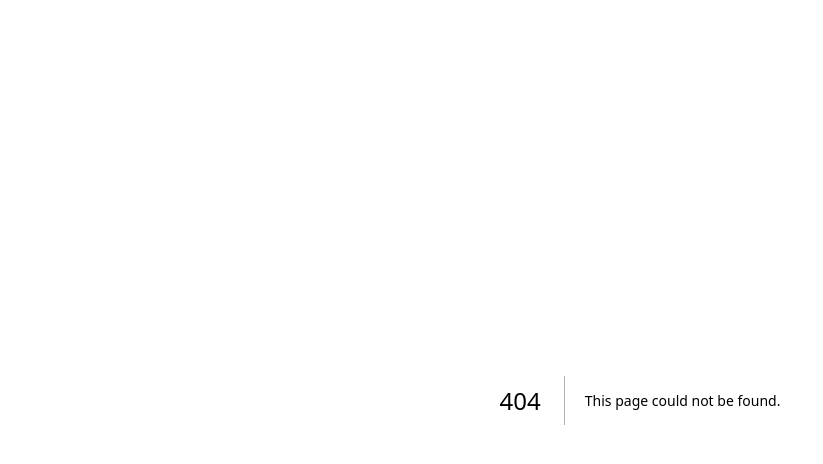
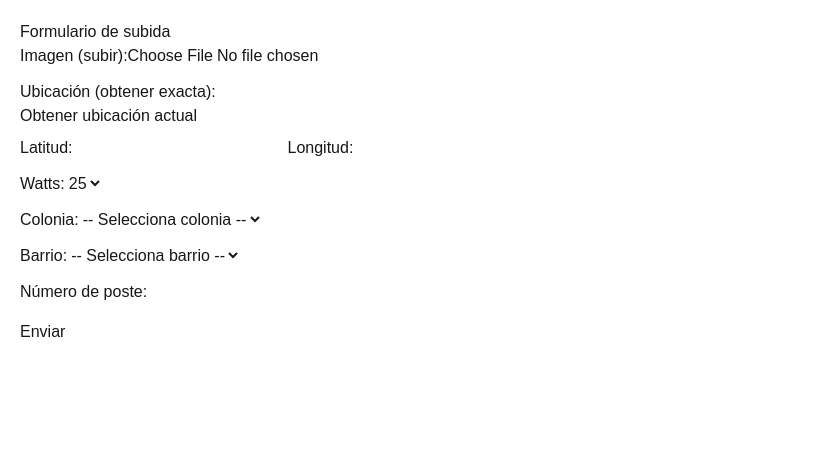
Before and after one commit to Reyirel/lumixmi, a Next.js app: page /form in a window 1280 px wide. Before the commit this address had no page. Shown: the top 464 px of the page, without its empty margins (0-823 px from the left). Built offline with nearby package versions, Linux system fonts and the light colour scheme.

Commit message:
feat: add initial project structure with authentication and form handling

```diff
--- /dev/null
+++ b/app/admin/page.tsx
@@ -0,0 +1,10 @@
+import React from 'react'
+
+export default function AdminPage() {
+  return (
+    <main style={{ padding: 20 }}>
+      <h1>Admin (placeholder)</h1>
+      <p>Esta página será implementada más adelante.</p>
+    </main>
+  )
+}
--- /dev/null
+++ b/app/api/colonias/route.ts
@@ -0,0 +1,33 @@
+import { NextResponse } from 'next/server'
+
+export async function GET() {
+  // Simulamos datos que vendrían de una base de datos
+  const colonias = [
+    {
+      id: 1,
+      nombre: 'Colonia Centro',
+      barrios: [
+        { id: 1, nombre: 'Barrio A' },
+        { id: 2, nombre: 'Barrio B' },
+      ],
+    },
+    {
+      id: 2,
+      nombre: 'Colonia Norte',
+      barrios: [
+        { id: 3, nombre: 'Barrio C' },
+        { id: 4, nombre: 'Barrio D' },
+      ],
+    },
+    {
+      id: 3,
+      nombre: 'Colonia Sur',
+      barrios: [
+        { id: 5, nombre: 'Barrio E' },
+        { id: 6, nombre: 'Barrio F' },
+      ],
+    },
+  ]
+
+  return NextResponse.json(colonias)
+}
--- /dev/null
+++ b/app/form/page.tsx
@@ -0,0 +1,171 @@
+"use client"
+
+import React, { useEffect, useState } from 'react'
+
+type Colonia = {
+  id: number
+  nombre: string
+  barrios: { id: number; nombre: string }[]
+}
+
+export default function FormPage() {
+  const [colonias, setColonias] = useState<Colonia[]>([])
+  const [selectedColonia, setSelectedColonia] = useState<number | null>(null)
+  const [selectedBarrio, setSelectedBarrio] = useState<number | null>(null)
+  const [watts, setWatts] = useState<number>(25)
+  const [poste, setPoste] = useState<string>('')
+  const [image, setImage] = useState<File | null>(null)
+  const [preview, setPreview] = useState<string | null>(null)
+  const [coords, setCoords] = useState<{ lat: number; lng: number } | null>(null)
+
+  useEffect(() => {
+    fetch('/api/colonias')
+      .then((r) => r.json())
+      .then((data) => setColonias(data))
+      .catch((e) => console.error('Error cargando colonias', e))
+  }, [])
+
+  useEffect(() => {
+    if (!image) {
+      setPreview(null)
+      return
+    }
+    const url = URL.createObjectURL(image)
+    setPreview(url)
+    return () => URL.revokeObjectURL(url)
+  }, [image])
+
+  function handleImage(e: React.ChangeEvent<HTMLInputElement>) {
+    const file = e.target.files && e.target.files[0]
+    if (file) setImage(file)
+  }
+
+  function useGeolocation() {
+    if (!('geolocation' in navigator)) {
+      alert('Geolocalización no soportada')
+      return
+    }
+    navigator.geolocation.getCurrentPosition(
+      (pos) => {
+        setCoords({ lat: pos.coords.latitude, lng: pos.coords.longitude })
+      },
+      (err) => {
+        alert('Error obteniendo ubicación: ' + err.message)
+      },
+      { enableHighAccuracy: true }
+    )
+  }
+
+  function handleSubmit(e: React.FormEvent) {
+    e.preventDefault()
+    const payload = {
+      watts,
+      poste,
+      coloniaId: selectedColonia,
+      barrioId: selectedBarrio,
+      coords,
+      imageName: image?.name ?? null,
+    }
+    // Aquí enviarías al servidor. De momento solo lo mostramos en consola.
+    console.log('Enviar payload:', payload)
+    alert('Formulario listo (revisa consola)')
+  }
+
+  const barriosOptions =
+    colonias.find((c) => c.id === selectedColonia)?.barrios ?? []
+
+  return (
+    <main style={{ padding: 20 }}>
+      <h1>Formulario de subida</h1>
+      <form onSubmit={handleSubmit}>
+        <div style={{ marginBottom: 12 }}>
+          <label>Imagen (subir):</label>
+          <input type="file" accept="image/*" onChange={handleImage} />
+          {preview && (
+            <div style={{ marginTop: 8 }}>
+              <img src={preview} alt="preview" style={{ maxWidth: 300 }} />
+            </div>
+          )}
+        </div>
+
+        <div style={{ marginBottom: 12 }}>
+          <label>Ubicación (obtener exacta):</label>
+          <div>
+            <button type="button" onClick={useGeolocation}>
+              Obtener ubicación actual
+            </button>
+          </div>
+          <div style={{ marginTop: 8 }}>
+            <label>Latitud:</label>
+            <input
+              type="number"
+              step="any"
+              value={coords?.lat ?? ''}
+              onChange={(e) =>
+                setCoords((c) => ({ lat: Number(e.target.value) || 0, lng: c?.lng ?? 0 }))
+              }
+            />
+            <label style={{ marginLeft: 8 }}>Longitud:</label>
+            <input
+              type="number"
+              step="any"
+              value={coords?.lng ?? ''}
+              onChange={(e) =>
+                setCoords((c) => ({ lat: c?.lat ?? 0, lng: Number(e.target.value) || 0 }))
+              }
+            />
+          </div>
+        </div>
+
+        <div style={{ marginBottom: 12 }}>
+          <label>Watts:</label>
+          <select value={watts} onChange={(e) => setWatts(Number(e.target.value))}>
+            <option value={25}>25</option>
+            <option value={40}>40</option>
+            <option value={80}>80</option>
+          </select>
+        </div>
+
+        <div style={{ marginBottom: 12 }}>
+          <label>Colonia:</label>
+          <select
+            value={selectedColonia ?? ''}
+            onChange={(e) => setSelectedColonia(Number(e.target.value) || null)}
+          >
+            <option value="">-- Selecciona colonia --</option>
+            {colonias.map((c) => (
+              <option key={c.id} value={c.id}>
+                {c.nombre}
+              </option>
+            ))}
+          </select>
+        </div>
+
+        <div style={{ marginBottom: 12 }}>
+          <label>Barrio:</label>
+          <select
+            value={selectedBarrio ?? ''}
+            onChange={(e) => setSelectedBarrio(Number(e.target.value) || null)}
+            disabled={!selectedColonia}
+          >
+            <option value="">-- Selecciona barrio --</option>
+            {barriosOptions.map((b) => (
+              <option key={b.id} value={b.id}>
+                {b.nombre}
+              </option>
+            ))}
+          </select>
+        </div>
+
+        <div style={{ marginBottom: 12 }}>
+          <label>Número de poste:</label>
+          <input value={poste} onChange={(e) => setPoste(e.target.value)} />
+        </div>
+
+        <div style={{ marginTop: 16 }}>
+          <button type="submit">Enviar</button>
+        </div>
+      </form>
+    </main>
+  )
+}
--- /dev/null
+++ b/app/login/page.tsx
@@ -0,0 +1,20 @@
+import React from 'react'
+
+export default function LoginPage() {
+  return (
+    <main style={{ padding: 20 }}>
+      <h1>Login</h1>
+      <form>
+        <div style={{ marginBottom: 12 }}>
+          <label>Email:</label>
+          <input type="email" />
+        </div>
+        <div style={{ marginBottom: 12 }}>
+          <label>Contraseña:</label>
+          <input type="password" />
+        </div>
+        <button type="submit">Entrar</button>
+      </form>
+    </main>
+  )
+}
```
